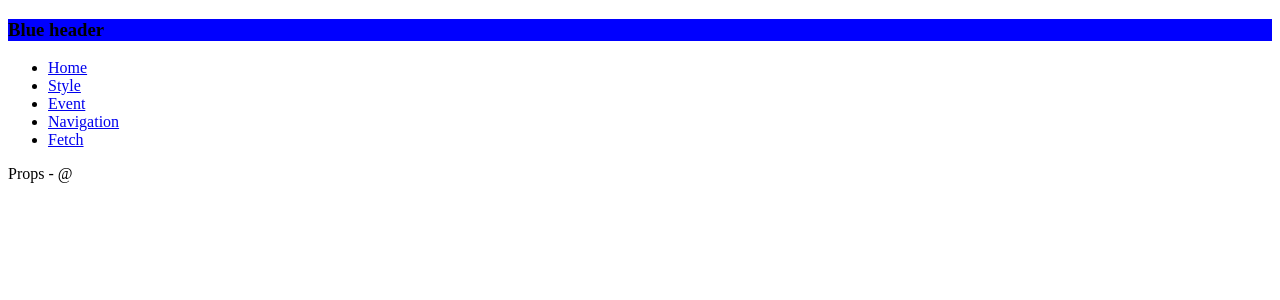
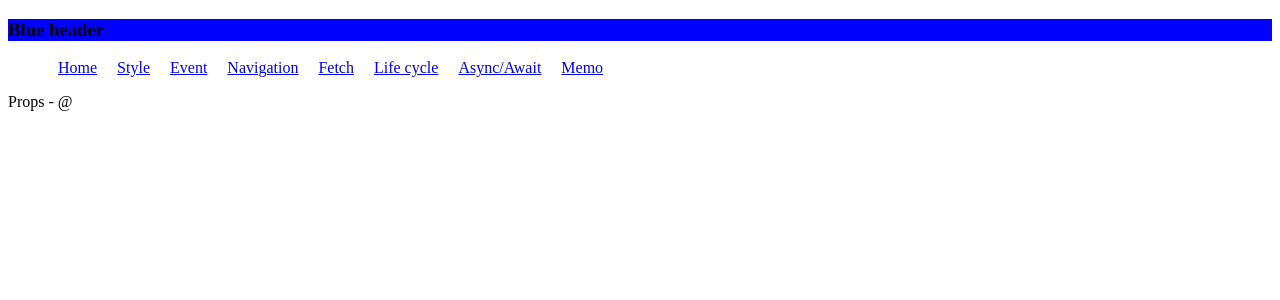
Before and after one commit to paravathmuhsin/react-basics, a React (Vite) app: page / in a window 1280 px wide. Shown: the top 300 px of the page. Built offline with nearby package versions, Linux system fonts and the light colour scheme.

Commit message:
axios, async/await, memo

```diff
--- a/package.json
+++ b/package.json
@@ -10,6 +10,7 @@
     "preview": "vite preview"
   },
   "dependencies": {
+    "axios": "^1.7.8",
     "react": "^18.3.1",
     "react-dom": "^18.3.1",
     "react-router-dom": "^6.28.0"
--- a/src/App.jsx
+++ b/src/App.jsx
@@ -37,6 +37,8 @@ const JSX = lazy(() => import("./JSX.jsx"));
 const ProductDetails = lazy(() => import("./ProductDetails.jsx"));
 const Event = lazy(() => import("./Event.jsx"));
 const Fetch = lazy(() => import("./Fetch.jsx"));
+const AsyncAwait = lazy(() => import("./Await.jsx"));
+const Memo = lazy(() => import("./TestMemo.jsx"));
 
 const appRouters = createBrowserRouter([
   {
@@ -63,6 +65,18 @@ const appRouters = createBrowserRouter([
       {
         path: "fetch",
         element: <Fetch />,
+      },
+      {
+        path: "effect",
+        element: <UseEffect />,
+      },
+      {
+        path: "async-await",
+        element: <AsyncAwait />,
+      },
+      {
+        path: "memo",
+        element: <Memo />,
       },
     ],
   },
--- /dev/null
+++ b/src/Await.jsx
@@ -0,0 +1,24 @@
+import { useState } from "react";
+
+const Await = () => {
+  const [todo, setTodo] = useState(null);
+  const clickHandler = async (a) => {
+    let res = await fetch("https://jsonplaceholder.typicode.com/todos/1");
+    res = await res.json();
+    setTodo(res);
+  };
+  return (
+    <div>
+      Async/Await - {todo && todo.title}
+      <button
+        onClick={() => {
+          clickHandler(4);
+        }}
+      >
+        click me
+      </button>
+    </div>
+  );
+};
+
+export default Await;
--- /dev/null
+++ b/src/ChildMemo.jsx
@@ -0,0 +1,10 @@
+import { memo, useEffect } from "react";
+
+const ChildMemo = () => {
+  useEffect(() => {
+    console.log("child memo rendered");
+  });
+  return <div>ChildMemo</div>;
+};
+
+export default memo(ChildMemo);
--- a/src/Fetch.jsx
+++ b/src/Fetch.jsx
@@ -1,17 +1,36 @@
+import axios from "axios";
 import { useState, useEffect } from "react";
 
 const Fetch = () => {
   const [todo, setTodo] = useState(null);
   useEffect(() => {
-    fetch("https://jsonplaceholder.typicode.com/todos/1", {
-      method: "GET",
-    //   headers: { "Auth-token": "dsfgweg9few7f8" },
-    //   body: JSON.stringify({
-    //     name: "Test",
-    //   }),
-    })
-      .then((response) => response.json())
-      .then((json) => setTodo(json));
+    // fetch("https://jsonplaceholder.typicode.com/todos/1", {
+    //   method: "GET",
+    // //   headers: { "Auth-token": "dsfgweg9few7f8" },
+    // //   body: JSON.stringify({
+    // //     name: "Test",
+    // //   }),
+    // })
+    //   .then((response) => response.json())
+    //   .then((json) => setTodo(json));
+    axios
+      .get("https://jsonplaceholder.typicode.com/todos/1", {
+        headers: { "Auth-token": "dsfgweg9few7f8" },
+      })
+      // .post(
+      //   "https://jsonplaceholder.typicode.com/todos/1",
+      //   {
+      //     name: "David",
+      //     age: 44,
+      //   },
+      //   {
+      //     headers: { "Auth-token": "dsfgweg9few7f8" },
+      //   }
+      // )
+      .then((res) => res.data)
+      .then((res) => {
+        setTodo(res);
+      });
   }, []);
   return <div>Fetch - {todo && todo.title}</div>;
 };
--- a/src/Header.jsx
+++ b/src/Header.jsx
@@ -1,10 +1,11 @@
 import { Link, NavLink, Outlet } from "react-router-dom";
+import classes from "./Header.module.css";
 
 const Header = () => {
   return (
     <>
       <h3 style={{ backgroundColor: "blue" }}>Blue header</h3>
-      <ul>
+      <ul className={classes.header}>
         <li>
           <NavLink
             className={({ isActive }) => (isActive ? "active" : "")}
@@ -45,6 +46,30 @@ const Header = () => {
             Fetch
           </NavLink>
         </li>
+        <li>
+          <NavLink
+            className={({ isActive }) => (isActive ? "active" : "")}
+            to="/effect"
+          >
+            Life cycle
+          </NavLink>
+        </li>
+        <li>
+          <NavLink
+            className={({ isActive }) => (isActive ? "active" : "")}
+            to="/async-await"
+          >
+            Async/Await
+          </NavLink>
+        </li>
+        <li>
+          <NavLink
+            className={({ isActive }) => (isActive ? "active" : "")}
+            to="/memo"
+          >
+            Memo
+          </NavLink>
+        </li>
       </ul>
       <Outlet />
     </>
--- /dev/null
+++ b/src/Header.module.css
@@ -0,0 +1,4 @@
+.header li {
+  display: inline-block;
+  margin: 0 10px;
+}
--- /dev/null
+++ b/src/TestMemo.jsx
@@ -0,0 +1,15 @@
+import { useState } from "react";
+import ChildMemo from "./ChildMemo";
+
+const TestMemo = () => {
+  const [name, setName] = useState("John");
+  return (
+    <div>
+      TestMemo - {name}
+      <button onClick={() => setName("David")}>click me</button>
+      <ChildMemo />
+    </div>
+  );
+};
+
+export default TestMemo;
```
Also changed, not shown: 1 other file (tests, documents, lock files or other folders).
